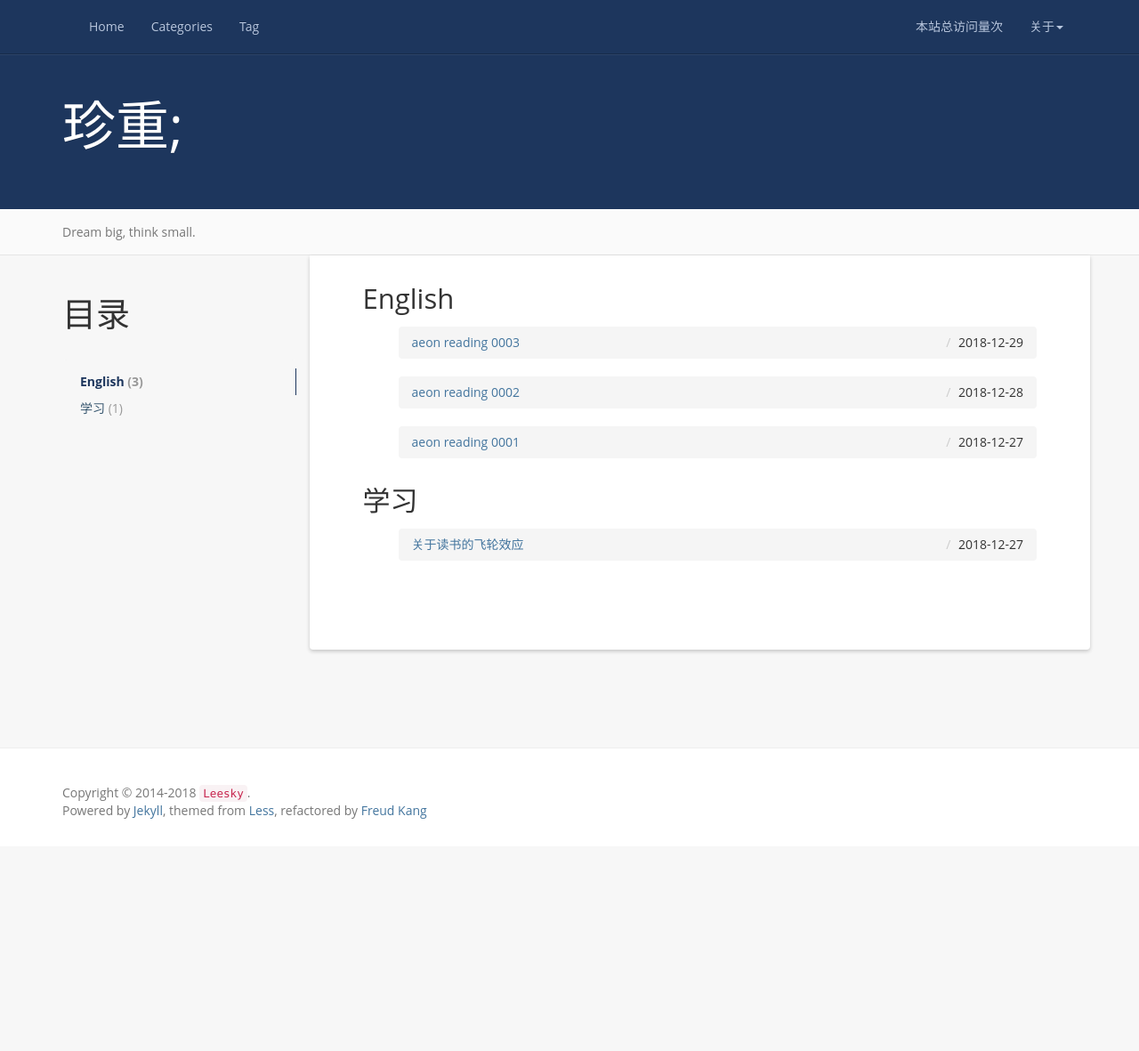
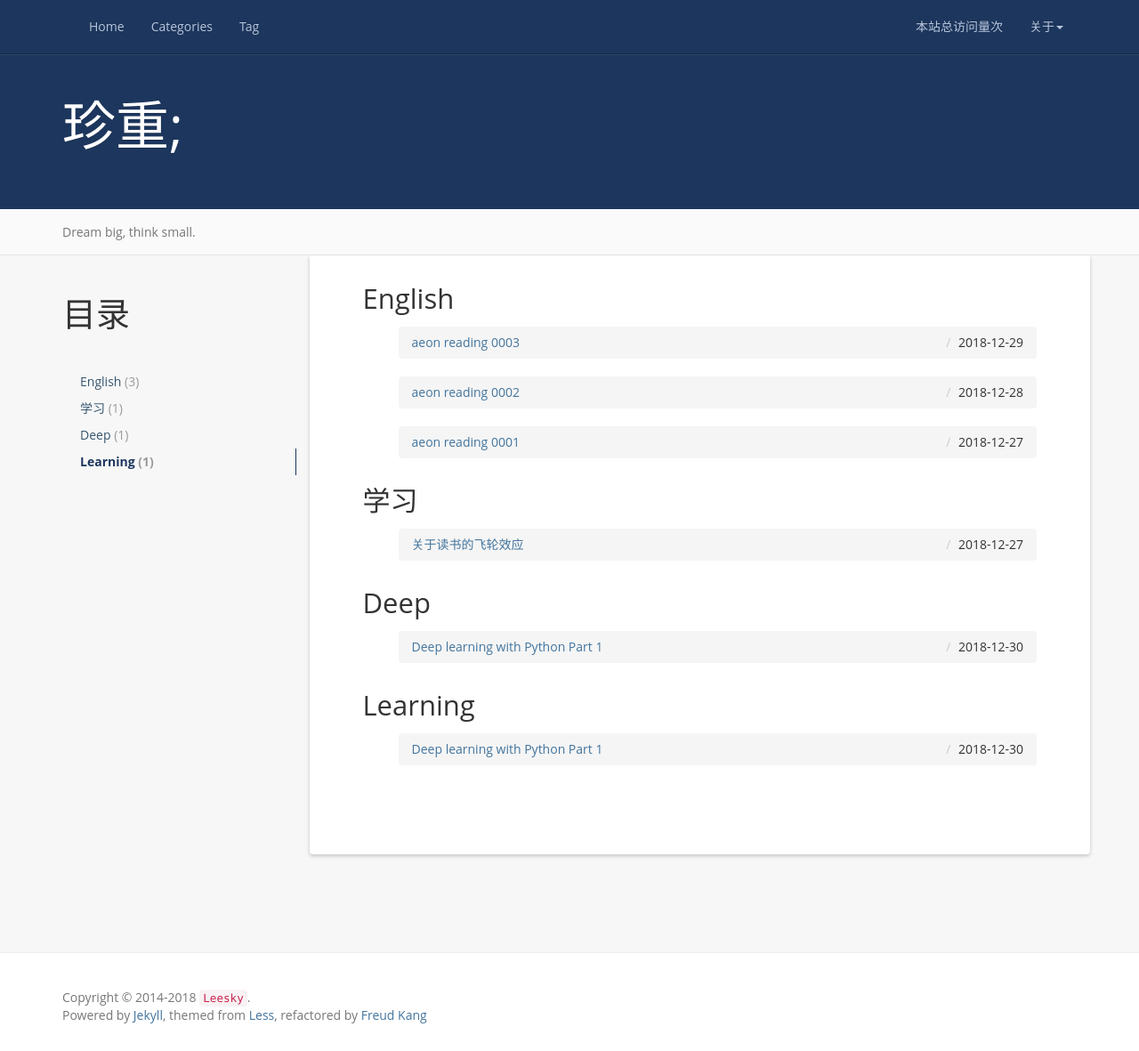
Before and after one commit to leeskyed/leeskyed.github.io, a Jekyll site: the page built from categories/index.html, in a window 1280 px wide and 1181 px high. Shown: the whole window at 89% size. Built offline with Jekyll 4.4.1, drawn with Linux system fonts in a browser that asks for light colours; nearby versions of some CDN libraries; comment, search, counter and statistics services are not loaded; part of the change alters nothing that is shown.

Commit message:
deep learning with python

```diff
--- /dev/null
+++ b/_posts/2018-12-30-Deep-learning-with-Python.md
@@ -0,0 +1,237 @@
+---
+layout: post
+title:  "Deep learning with Python Part 1"
+date:   2018-12-30 16:11:01 +0800
+categories: Deep Learning
+tag: Books
+---
+
+* content
+{:toc}
+
+##### Deep learning with Python
+
+### Part 1 Fundamentals of deep learning
+
+## Chapter 1 What is deep learning
+
+1.1 AI > ML > DL
+
+- 从 rules + data -> answers 到 data + answers -> rules
+- representation = a different way to look at data -> represent data or encode data
+  for example: RGB format and HSV format
+  Learning, in the context of machine learning, describes an automatic search process for better representations.
+- what machine learning is, technically: searching for useful representa- tions of some input data, within a predefined space of possibilities, using guidance from a feedback signal.
+- what deep learning is, technically: a multistage way to learn data representa- tions.
+  - The fundamental trick in deep learning is to use this score as a feedback signal to adjust the value of the weights a little, in a direction that will lower the loss score for the current example.
+
+1.2 a brief history of machine learning
+
+- Probabilitistic modeling :
+  - Naive Bayes algorithm -> assuming that the features in the input data are all independent (a strong, or “naive” assumption)
+  - logistic regression -> a classification algorithm
+- Kernel methods :
+  - SVM: aim at solving classification problems by finding good decision boundaries (see figure 1.10) between two sets of points belonging to two different categories.
+    - The data is mapped to a new high-dimensional representation where the decision boundary can be expressed as a hyperplane (if the data was two- dimensional, as in figure 1.10, a hyperplane would be a straight line).
+    - A good decision boundary (a separation hyperplane) is computed by trying to maximize the distance between the hyperplane and the closest data points from each class, a step called maximizing the margin. This allows the boundary to generalize well to new samples outside of the training dataset.
+    - hard to scale to large datasets and not good for perceptual problems
+  - kernel fuction: a computationally tractable operation that maps any two points in your initial space to the distance between these points in your target representation space, completely bypassing the explicit computation of the new rep- resentation.
+- Decision trees, random forests, and gradient boosting machines
+  - Decision trees are flowchart-like structures that let you classify input data points or pre- dict output values given inputs
+  - Random Forest algorithm introduced a robust, practical take on decision-tree learning that involves building a large number of specialized decision trees and then ensembling their outputs.
+  - A gradient boosting machine, much like a random forest, is a machine-learning technique based on ensembling weak prediction models, generally decision trees.
+- deep learning automates feature engineering in a machine-learning workflow
+- In practice, there are fast-diminishing returns to successive applica- tions of shallow-learning methods, because the optimal first representation layer in a three- layer model isn’t the optimal first layer in a one-layer or two-layer model.(不解)
+- incremental, layer-by-layer way in which increasingly complex representations are developed, and the fact that these intermediate incremental representations are learned jointly,
+- shallow problem XGBT ; perceptual problem Keras
+
+1.3 Why now Why deep learning.
+
+- Hardware, Datasets and benchmarks, Algorithmic advances
+
+## Chapter 2 the mathematical building blocks of neural networks
+
+2.1 A first look at a neural network
+
+2.2 Data representations for neural networks
+
+- Vector data
+- Timeseries data or sequence data
+- Image data: Images typically have three dimensions: height, width, and color depth. Although grayscale images (like our MNIST digits) have only a single color channel and could thus be stored in 2D tensors, by convention image tensors are always 3D, with a one- dimensional color channel for grayscale images.
+- Video data
+
+2.3 The gears of neural networks: tensor operation
+
+- Element-wise operation: operations that are applied independently to each entry in the tensors being considered. This means these operations are highly amenable to massively parallel implementations.
+- Broadcasting: the smaller tensor will be broadcasted to match the shape of larger tensor.
+  - Axes (called broadcast axes) are added to the smaller tensor to match the ndim of the larger tensor.
+  - The smaller tensor is repeated alongside these new axes to match the full shape of the larger tensor.
+- Tensor dot
+- Tensor reshaping
+- Geometric interpretation of tensor operations
+
+2.4 The engine of neural networks: gradient-based optimization
+
+- derivative
+- gradient
+- SGD
+- mini-batch stochastic gradient descent (mini- batch SGD)
+  - 3.Compute the gradient of the loss with regard to the network’s parameters (a backward pass).  4.Move the parameters a little in the opposite direction from the gradient—for example W -= lr * gradient—thus reducing the loss on the batch a bit.
+  - learning rate: If it’s too small, the descent down the curve will take many iterations, and it could get stuck in a local minimum. If step is too large, your updates may end up taking you to completely random locations on the curve.
+  - batch太大或太小都不行
+  - Momentum addresses two issues with SGD: convergence speed and local minima.
+    - Momentum is implemented by moving the ball at each step based not only on the current slope value (current acceleration) but also on the current velocity (resulting from past acceleration).
+    - 注意到一般梯度下降方法更新的是位置，或者说时位移，通俗的说就是在这个点还没达到最优值，那我沿着负梯度方向迈一步试试；而momentum update更新的是速度，通俗说就是这个点没达到最优值，那我沿着负梯度方向走快点试试，然后再更新位移。
+    - 这里超参数mu是为了保证系统最后收敛到局部值，比如我现在快到局部最小点了，因此速度更新量越来越小（梯度接近于0），但是速度有啊，有速度就会继续走，因此加入小于1的mu使每次迭代后速度降下来，最后为0也就不走了。
+
+2.5 Looking back at our first example
+
+2.6 Summary
+
+- Learning happens by drawing random batches of data samples and their targets, and computing the gradient of the network parameters with respect to the loss on the batch. The network parameters are then moved a bit (the magnitude of the move is defined by the learning rate) in the opposite direction from the gradient.
+- The entire learning process is made possible by the fact that neural networks are chains of differentiable tensor operations, and thus it’s possible to apply the chain rule of derivation to find the gradient function mapping the current parameters and current batch of data to a gradient value.
+
+## Chapter 3 Getting started with neural networks
+
+3.1 Anatomy of a neural network
+
+- Loss function: For instance, you’ll use binary crossentropy for a two-class classification problem, categorical crossentropy for a many-class classification problem, mean- squared error for a regression problem, connectionist temporal classification (CTC) for a sequence-learning problem, and so on.
+
+3.2 Keras
+
+3.3 Setting up a deep-learning workstation
+
+3.4 Classifying movie reviews: a binary classification example
+
+- What are activation functions, and why are they necessary?
+  Without an activation function like relu (also called a non-linearity), the Dense layer would consist of two linear operations—a dot product and an addition:
+  output = dot(W, input) + b
+  So the layer could only learn linear transformations (affine transformations) of the input data: the hypothesis space of the layer would be the set of all possible linear transformations of the input data into a 16-dimensional space.
+  In order to get access to a much richer hypothesis space that would benefit from deep representations, you need a non-linearity, or activation function.
+- But crossentropy is usually the best choice when you’re dealing with models that output probabilities. Crossentropy is a quantity from the field of Infor- mation Theory that measures the distance between probability distributions or, in this case, between the ground-truth distribution and your predictions.
+- 'Keras.History' object has a mem- ber history, which is a dictionary containing data about everything that happened during training.
+- Stacks of Dense layers with relu activations can solve a wide range of problems
+
+3.5 Classifying newswires: a multiclass classification example
+
+- The importance of having sufficiently large intermediate layers. This drop is mostly due to the fact that you’re trying to compress a lot of information (enough information to recover the separation hyperplanes of 46 classes) into an intermediate space that is too low-dimensional. The network is able to cram most of the necessary information into these eight-dimensional representations, but not all of it. 中间层不能比输出层小，不然信息压缩，部分丢失。
+
+3.6 Predicting house prices: a regression example
+
+- Again, logistic regression isn’t a regression algorithm—it’s a classification algorithm.
+- feature-wise normalization: for each feature in the input data (a column in the input data matrix), you subtract the mean of the feature and divide by the standard deviation, so that the feature is centered around 0 and has a unit standard deviation.
+- Note that the quantities used for normalizing the test data are computed using the training data. You should never use in your workflow any quantity computed on the test data, even for something as simple as data normalization.
+- axis=0 按列计算 axis=1 按行计算
+- Applying an activation function would constrain the range the out- put can take; for instance, if you applied a sigmoid activation function to the last layer, the network could only learn to predict values between 0 and 1. Here, because the last layer is purely linear, the network is free to learn to predict values in any range.
+- Validating your approach using K-fold validation: in small datasets, the best practice in such situations is to use K-fold cross-validation (see figure 3.11). It consists of splitting the available data into K partitions (typically K = 4 or 5), instanti- ating K identical models, and training each one on K – 1 partitions while evaluating on the remaining partition. The validation score for the model used is then the average of the K validation scores obtained.
+- 当结果波动较大的时候，可以做可视化平滑来smooth curve...保留前面下降较快的点。
+  - Omit the first 10 data points, which are on a different scale than the rest of the curve.
+  - Replace each point with an exponential moving average of the previous points, to obtain a smooth curve.
+
+- When little training data is available, it’s preferable to use a small network with few hidden layers (typically only one or two), in order to avoid severe overfitting.
+
+## Chapter 4 Fundamentals of machine learning
+
+4.1 Four branches of machine learning
+
+- Supervised learning
+  - It consists of learning to map input data to known targets (also called annotations), given a set of examples (often annotated by humans).
+  - Sequence generation—Given a picture, predict a caption describing it. Sequence generation can sometimes be reformulated as a series of classification problems (such as repeatedly predicting a word or token in a sequence).
+  - Syntax tree prediction—Given a sentence, predict its decomposition into a syntax tree.
+  - Object detection—Given a picture, draw a bounding box around certain objects inside the picture. This can also be expressed as a classification problem (given many candidate bounding boxes, classify the contents of each one) or as a joint classification and regression problem, where the bounding-box coordinates are predicted via vector regression.
+  - Image segmentation—Given a picture, draw a pixel-level mask on a specific object.
+- Unsupervised learning
+  - This branch of machine learning consists of finding interesting transformations of the input data without the help of any targets, for the purposes of data visualization, data compression, or data denoising, or to better understand the correlations present in the data at hand.
+  - Dimensionality reduction and clustering are well-known categories of unsupervised learning.
+- Self-supervised learning
+  - There are still labels involved (because the learning has to be supervised by something), but they’re generated from the input data, typically using a heuristic algorithm. 启发式算法
+  - autoencoder, trying to pre- dict the next frame in a video, given past frames, or the next word in a text, given previ- ous words, are instances of self-supervised learning (temporally supervised learning, in this case: supervision comes from future input data).
+- Reinforcement learning
+  - an agent receives information about its environment and learns to choose actions that will maximize some reward.
+- Some definitions
+  - Classes—A set of possible labels to choose from in a classification problem. For example, when classifying cat and dog pictures, “dog” and “cat” are the two classes.
+  - Label—A specific instance of a class annotation in a classification problem. For instance, if picture #1234 is annotated as containing the class “dog,” then “dog” is a label of picture #1234.
+  - Multilabel classification—A classification task where each input sample can be assigned multiple labels. For instance, a given image may contain both a cat and a dog and should be annotated both with the “cat” label and the “dog” label. The number of labels per image is usually variable.
+  - Mini-batch or batch—A small set of samples (typically between 8 and 128) that are processed simultaneously by the model. The number of samples is often a power of 2, to facilitate memory allocation on GPU. When training, a mini-batch is used to compute a single gradient-descent update applied to the weights of the model.
+
+4.2 Evaluating machine-learning models
+
+- generalize—that perform well on never-before-seen data
+- Hyperparameters -> the number/size of layers || Parameters -> network's weights
+- why three sets? 因为验证数据集（Validation Set)用来调整模型参数从而选择最优模型，模型本身已经同时知道了输入和输出，所以从验证数据集上得出的误差（Error)会有偏差（Bias)。
+  但是我们只用测试数据集(Test Set) 去评估模型的表现，并不会去调整优化模型。模型的训练和选择必须和test set无关，防止信息泄露导致模型包括了test set的信息，从而完全过拟合。
+- three classic evaluation recipes:
+  - simple hold-out validation
+  - K- fold validation
+  - iterated K-fold validation with shuffling
+    - It consists of applying K-fold validation multiple times, shuffling the data every time before splitting it K ways. The final score is the average of the scores obtained at each run of K-fold validation.
+- choosing an evaluation protocol:
+  - Data representativeness -- randomly shuffle
+  - The arrow of time -- temporal leak
+  - Redundancy in your data -- training set adn validation set are disjiont
+
+4.3 Data preprocessing, feature engineering, and feature learning
+
+- Data preprocessing aims at making the raw data at hand more amenable to neural networks.
+  - VECTORIZATION
+    - All inputs and targets in a neural network must be tensors of floating-point data (or, in specific cases, tensors of integers), a step called data vectorization.
+  - VALUE NORMALIZATION
+    - In the digit-classification example, you started from image data encoded as integers in the 0–255 range, encoding grayscale values. Before you fed this data into your net- work, you had to cast it to float32 and divide by 255 so you’d end up with floating- point values in the 0–1 range.
+    - Before you fed this data into your network, you had to normalize each feature independently so that it had a standard deviation of 1 and a mean of 0.
+    - Take small values—Typically, most values should be in the 0–1 range.
+    - Be homogenous—That is, all features should take values in roughly the same range.
+  - HANDLING MISSING VALUES
+    - In general, with neural networks, it’s safe to input missing values as 0, with the con- dition that 0 isn’t already a meaningful value. The network will learn from exposure to the data that the value 0 means missing data and will start ignoring the value.
+    - In this situation, you should artificially generate training samples with missing entries: copy some training samples several times, and drop some of the fea- tures that you expect are likely to be missing in the test data.
+- Feature engineering
+  - making a problem easier by expressing it in a simpler way. It usually requires understanding the problem in depth.
+  - Fortunately, modern deep learning removes the need for most feature engineer- ing, because neural networks are capable of automatically extracting useful features from raw data.
+  - Good features still allow you to solve problems more elegantly while using fewer resources.
+  - Good features let you solve a problem with far less data. The ability of deep- learning models to learn features on their own relies on having lots of training data available; if you have only a few samples, then the information value in their features becomes critical.
+
+4.4 Overfitting and underfitting
+
+- To prevent a model from learning misleading or irrelevant patterns found in the training data, the best solution is to get more training data. A model trained on more data will naturally generalize better. When that isn’t possible, the next-best solution is to modulate the quantity of information that your model is allowed to store or to add constraints on what information it’s allowed to store. If a network can only afford to memorize a small number of patterns, the optimization process will force it to focus on the most prominent patterns, which have a better chance of generalizing well.
+- Reducing the network’s size
+  - more parameters -> more memorization capacity -> low generalization power
+  - 通过在验证集上调参来找到折中方案。找到合适的模型大小的一般工作流程是从相对较少的层和参数开始，并增加层的大小或添加新层，直到看到有关验证丢失的收益递减。
+- Adding weight regularization
+  - Simpler models are less likely to overfit than complex ones.
+  - to put constraints on the complex- ity of a network by forcing its weights to take only small values, which makes the distribution of weight values more regular. This is called weight regularization, and it’s done by adding to the loss function of the network a cost associated with having large weights.
+  - L1 regularization—The cost added is proportional to the absolute value of the weight coefficients (the L1 norm of the weights).
+  - L2 regularization—The cost added is proportional to the square of the value of the weight coefficients (the L2 norm of the weights). L2 regularization is also called weight decay in the context of neural networks. Don’t let the different name confuse you: weight decay is mathematically the same as L2 regularization.
+- Adding dropout
+  - Dropout, applied to a layer, consists of randomly dropping out (setting to zero) a number of output features of the layer during training.
+  - At test time, no units are dropped out; instead, the layer’s output values are scaled down by a factor equal to the dropout rate, to balance for the fact that more units are active than at training time.（？）
+  - noise in the output values of a layer can break up happenstance patterns that aren’t significant, which the network will start memorizing if no noise is present.
+
+4.5 The universal workflow of machine learning（好好学、七部曲
+
+- Defining the problem and assembling a dataset
+  - What will your input data be? What are you trying to predict?
+  - What type of problem are you facing? Is it binary classification? Multiclass classi- fication? Scalar regression? Vector regression? Multiclass, multilabel classifica- tion? Something else, like clustering, generation, or reinforcement learning?
+  - Not all problems can be solved; just because you’ve assembled exam- ples of inputs X and targets Y doesn’t mean X contains enough information to predict Y.
+  - nonstationary problems
+  - Keep in mind that machine learning can only be used to memorize patterns that are present in your training data. You can only recognize what you’ve seen before. Using machine learning trained on past data to predict the future is making the assumption that the future will behave like the past. That often isn’t the case.
+- Choosing a measure of success
+  - To control something, you need to be able to observe it. To achieve success, you must define what you mean by success—accuracy? Precision and recall? Customer-retention rate? Your metric for success will guide the choice of a loss function: what your model will optimize.
+  - it’s helpful to browse the data science competitions on Kaggle (https://kaggle.com); they showcase a wide range of problems and evaluation metrics.
+- Deciding on an evaluation protocol
+  - Maintaining a hold-out validation set—The way to go when you have plenty of
+    data 常用。
+- Preparing your data
+  - The values taken by these tensors should usually be scaled to small values: for example, in the [-1, 1] range or [0, 1] range.
+  - If different features take values in different ranges (heterogeneous data), then
+    the data should be normalized.
+- Developing a model that does better than a baseline
+  - Last-layer activation—This establishes useful constraints on the network’s output.
+  - Loss function—This should match the type of problem you’re trying to solve.
+  - Optimization configuration—What optimizer will you use? What will its learning rate be? In most cases, it’s safe to go with rmsprop and its default learning rate.
+- Scaling up: developing a model that overfits
+  - Once you’ve obtained a model that has statistical power, the question becomes, is your model sufficiently powerful? Does it have enough layers and parameters to properly model the problem at hand?
+  - between overfitting and underfitting/ undercapacity and overcapacity
+  - Always monitor the training loss and validation loss, as well as the training and valida- tion values for any metrics you care about. When you see that the model’s performance on the validation data begins to degrade, you’ve achieved overfitting.
+- Regularizing your model and tuning your hyperparameters
+  - Optionally, iterate on feature engineering: add new features, or remove fea- tures that don’t seem to be informative.
+  - Be mindful of the following: every time you use feedback from your validation process to tune your model, you leak information about the validation process into the model. Repeated just a few times, this is innocuous; but done systematically over many itera- tions, it will eventually cause your model to overfit to the validation process.
+  - Once you’ve developed a satisfactory model configuration, you can train your final production model on all the available data (training and validation) and evaluate it one last time on the test set. If it turns out that performance on the test set is signifi- cantly worse than the performance measured on the validation data, this may mean either that your validation procedure wasn’t reliable after all, or that you began over- fitting to the validation data while tuning the parameters of the model. In this case, you may want to switch to a more reliable evaluation protocol.
--- a/books.md
+++ b/books.md
@@ -15,11 +15,12 @@ permalink: /books/
 + 《荒原狼》
 + 《寂寞的游戏》
 + 《社会心理学》
++ 《宇宙奇趣全集》
 + 《自我》
 + 《2666》
 + 《金枝》
 + 《雨》
-+ 《先给阿尔吉侬的花束》
++ 《献给阿尔吉侬的花束》 2018.12.28-2018.12.29
 + 《卡拉马佐夫兄弟》
 + 《鱼王》
 + 《恋情的终结》
```
